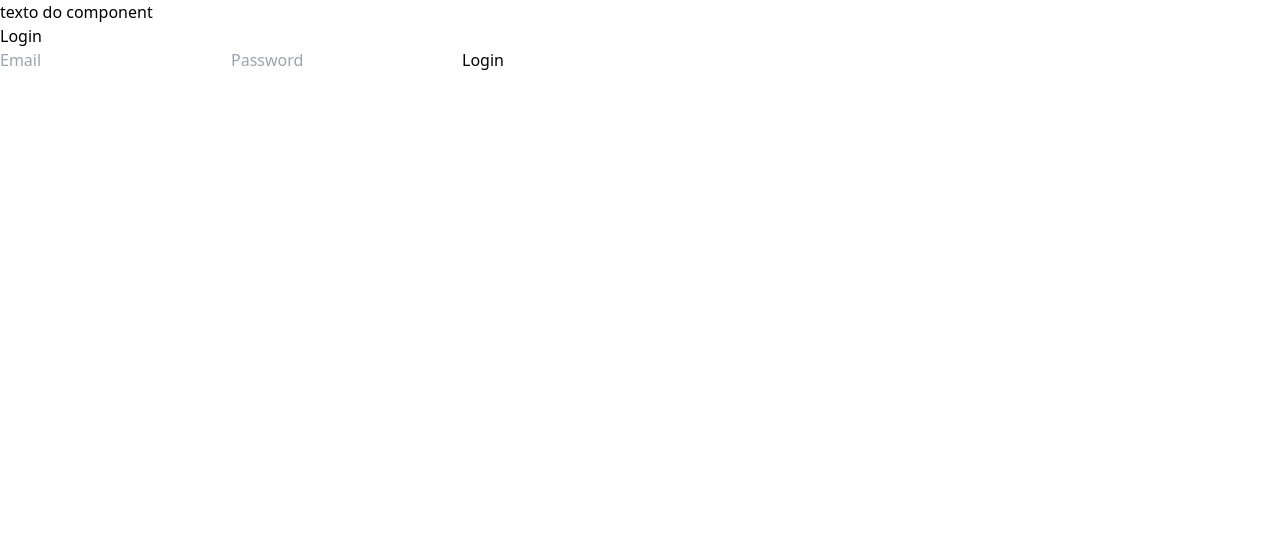
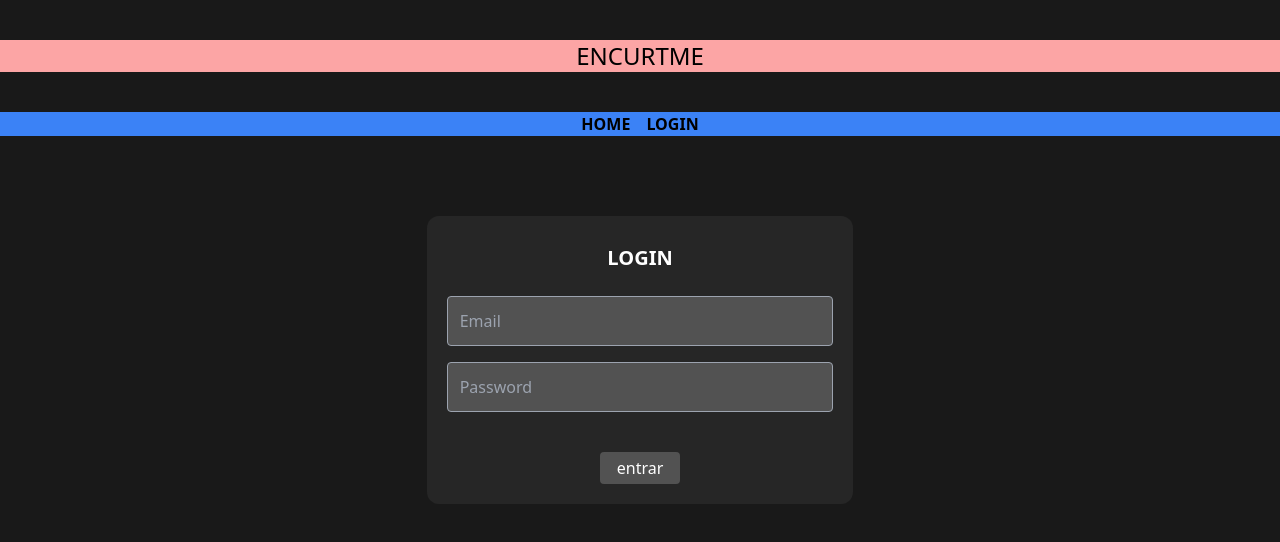
Before and after one commit to leocastroz/encurtme, a Vue app: page /login in a window 1280 px wide. Shown: the top 542 px of the page. Built offline with nearby package versions, Linux system fonts and the light colour scheme.

Commit message:
refact: Improve components and styles.

```diff
--- a/src/App.vue
+++ b/src/App.vue
@@ -7,13 +7,11 @@ import HelloWorld from './components/HelloWorld.vue'
   <header>
     <div class="wrapper">
       <HelloWorld />
-
-      <nav v-if="false">
-        <RouterLink to="/">home</RouterLink>
-        <RouterLink to="/sobre">sobre</RouterLink>
+      <nav class="tw-bg-blue-500 tw-text-center tw-font-bold">
+        <RouterLink class="tw-mx-2" to="/">HOME</RouterLink>
+        <RouterLink class="tw-mx-2" to="/login">LOGIN</RouterLink>
       </nav>
     </div>
   </header>
-
   <RouterView />
 </template>
--- a/src/assets/main.css
+++ b/src/assets/main.css
@@ -1,3 +1,16 @@
 @tailwind base;
 @tailwind components;
 @tailwind utilities;
+
+/* Simple Reset */
+* {
+  margin: 0;
+  padding: 0;
+  list-style:none;
+  box-sizing: border-box;
+  vertical-align:baseline;
+}
+
+body {
+  background-color: #191919;
+}
--- a/src/components/HelloWorld.vue
+++ b/src/components/HelloWorld.vue
@@ -3,7 +3,7 @@
 </script>
 
 <template>
-  <div>
-    texto do component
+  <div class="tw-bg-red-300 tw-text-center tw-my-10 tw-text-2xl">
+    ENCURTME
   </div>
 </template>
--- a/src/pages/AboutPage.vue
+++ /dev/null
@@ -1,7 +0,0 @@
-<template>
-  <div>
-    <h1 class="tw-bg-red-600 tw-text-blue-300 tw-w-300">
-      Olá, mundo!
-    </h1>
-  </div>
-</template>
--- a/src/pages/LoginPage.vue
+++ b/src/pages/LoginPage.vue
@@ -1,48 +1,44 @@
 <template>
-  <div>
-    <h1>Login</h1>
-    <form @submit.stop.prevent="submit">
-      <input type="text" v-model="email" placeholder="Email" />
-      <input type="password" v-model="password" placeholder="Password" />
-      <button type="submit">Login</button>
+  <div class="tw-mt-20 tw-bg-neutral-800 tw-p-5 tw-rounded-xl tw-w-2/6 tw-mx-auto">
+    <h1 class="tw-text-center tw-text-white tw-text-xl tw-font-bold tw-py-2">LOGIN</h1>
+    <form @submit.prevent="submit" class="tw-grid">
+      <input type="text" v-model="email" placeholder="Email" class="tw-bg-neutral-600 tw-mt-4 tw-p-3 tw-text-gray-400 tw-rounded tw-border-solid tw-border-[1px] tw-border-gray-400 tw-w-full" />
+      <input type="password" v-model="password" placeholder="Password" class="tw-bg-neutral-600 tw-mt-4 tw-p-3 tw-text-gray-400 tw-rounded tw-border-solid tw-border-[1px] tw-border-gray-400 tw-w-full" />
+      <button type="submit" class="tw-bg-neutral-600 tw-w-20 tw-rounded tw-mt-10 tw-font- tw-mx-auto tw-p-1 tw-text-white ">entrar</button>
     </form>
   </div>
 </template>
 
-<script>
+<script setup>
+import { ref, onMounted } from 'vue';
+import axios from 'axios';
 import Cookie from 'js-cookie';
+import router from '@/router';
 
-export default {
-  name: 'LoginPage',
-  data() {
-    return {
-      email: '',
-      password: ''
-    }
-  },
-  created() {
-    Cookie.remove('token')
-  },
-  methods: {
-    submit() {
+let email = ref('');
+let password = ref('');
+
+onMounted(() => {
+  Cookie.remove('token');
+});
+
+const submit = async () => {
   const payload = {
-        email: this.email,
-        password: this.password
+    email: email.value,
+    password: password.value
   };
-      fetch(`http://127.0.0.1:8000/api/login`, {
-        method: 'POST',
+  try {
+    const response = await axios.post('http://127.0.0.1:8000/api/login', payload, {
       headers: {
         'Content-Type': 'application/json',
         'Access': 'application/json'
-        },
-        body: JSON.stringify(payload)
-      })
-      .then(response => response.json())
-      .then(res => {
-        Cookie.set('token', res.token)
-        console.log(res)
-      })
       }
+    });
+    router.push('/painel')
+    Cookie.set('token', response.data.token);
+    console.log(response.data);
+  } catch (error) {
+    console.log(error.response.data.error);
   }
-}
+};
 </script>
--- /dev/null
+++ b/src/pages/PainelPage.vue
@@ -0,0 +1,13 @@
+<template>
+  <div>
+    <h1 class="tw-bg-red-600 tw-text-blue-300 tw-w-300">
+      autenticado
+    </h1>
+    <ShortenerS />
+  </div>
+</template>
+
+<script setup>
+import ShortenerS from '@/components/ShortenerS.vue';
+
+</script>
--- a/src/router/index.js
+++ b/src/router/index.js
@@ -17,10 +17,10 @@ const router = createRouter({
       component: LoginPage
     },
     {
-      path: '/sobre',
-      name: 'sobre',
+      path: '/painel',
+      name: 'painel',
       beforeEnter: Guard.auth,
-      component: () => import('../pages/AboutPage.vue')
+      component: () => import('../pages/PainelPage.vue')
     }
   ]
 })
```
Lines whose indentation alone changed are shown as unchanged.
